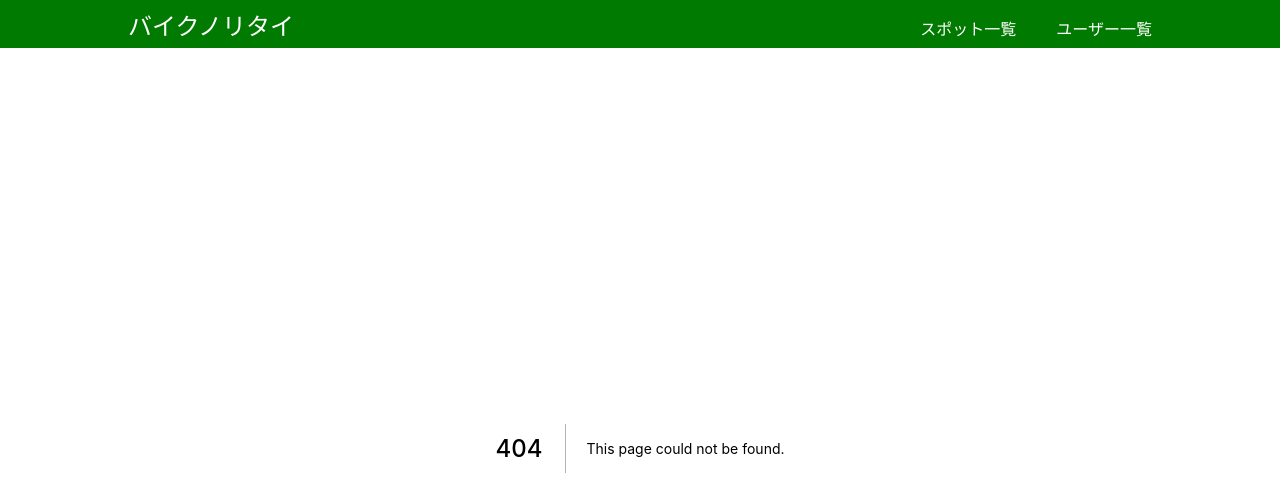
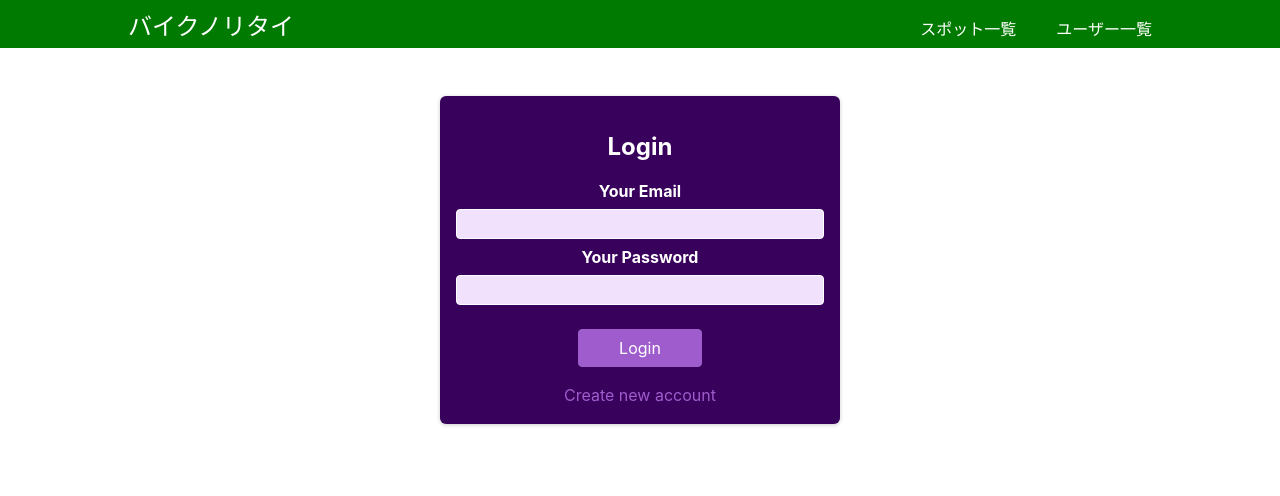
Before and after one commit to tatsuro1997/bike-noritai, a Next.js app: page /auth in a window 1280 px wide. Before the commit this address had no page. Shown: the top 496 px of the page. Built offline with nearby package versions, Linux system fonts and the light colour scheme; no server answers.

Commit message:
Adding User Registration

```diff
--- /dev/null
+++ b/components/auth/auth-form.js
@@ -0,0 +1,94 @@
+import { useState, useRef } from "react";
+import { signIn } from "next-auth/react";
+import { useRouter } from "next/router";
+
+import classes from "./auth-form.module.css";
+
+async function createUser(email, password) {
+  const response = await fetch("/api/auth/signup", {
+    method: "POST",
+    body: JSON.stringify({ email, password }),
+    headers: {
+      "Content-Type": "application/json",
+    },
+  });
+
+  const data = await response.json();
+
+  if (!response.ok) {
+    throw new Error(data.message || "Something went wrong!");
+  }
+
+  return data;
+}
+
+function AuthForm() {
+  const emailInputRef = useRef();
+  const passwordInputRef = useRef();
+
+  const [isLogin, setIsLogin] = useState(true);
+  const router = useRouter();
+
+  function switchAuthModeHandler() {
+    setIsLogin((prevState) => !prevState);
+  }
+
+  async function submitHandler(event) {
+    event.preventDefault();
+
+    const enteredEmail = emailInputRef.current.value;
+    const enteredPassword = passwordInputRef.current.value;
+
+    if (isLogin) {
+      const result = await signIn("credentials", {
+        redirect: false,
+        email: enteredEmail,
+        password: enteredPassword,
+      });
+
+      if (!result.error) {
+        router.replace('/profile')
+      }
+    } else {
+      try {
+        const result = await createUser(enteredEmail, enteredPassword);
+        console.log(result);
+      } catch (error) {
+        console.log(error);
+      }
+    }
+  }
+
+  return (
+    <section className={classes.auth}>
+      <h1>{isLogin ? "Login" : "Sign Up"}</h1>
+      <form onSubmit={submitHandler}>
+        <div className={classes.control}>
+          <label htmlFor="email">Your Email</label>
+          <input type="email" id="email" required ref={emailInputRef} />
+        </div>
+        <div className={classes.control}>
+          <label htmlFor="password">Your Password</label>
+          <input
+            type="password"
+            id="password"
+            required
+            ref={passwordInputRef}
+          />
+        </div>
+        <div className={classes.actions}>
+          <button>{isLogin ? "Login" : "Create Account"}</button>
+          <button
+            type="button"
+            className={classes.toggle}
+            onClick={switchAuthModeHandler}
+          >
+            {isLogin ? "Create new account" : "Login with existing account"}
+          </button>
+        </div>
+      </form>
+    </section>
+  );
+}
+
+export default AuthForm;
--- /dev/null
+++ b/components/auth/auth-form.module.css
@@ -0,0 +1,72 @@
+.auth {
+  margin: 3rem auto;
+  width: 95%;
+  max-width: 25rem;
+  border-radius: 6px;
+  background-color: #38015c;
+  box-shadow: 0 1px 4px rgba(0, 0, 0, 0.2);
+  padding: 1rem;
+  text-align: center;
+}
+
+.auth h1 {
+  text-align: center;
+  color: white;
+}
+
+.control {
+  margin-bottom: 0.5rem;
+}
+
+.control label {
+  display: block;
+  color: white;
+  font-weight: bold;
+  margin-bottom: 0.5rem;
+}
+
+.control input {
+  font: inherit;
+  background-color: #f1e1fc;
+  color: #38015c;
+  border-radius: 4px;
+  border: 1px solid white;
+  width: 100%;
+  text-align: left;
+  padding: 0.25rem;
+}
+
+.actions {
+  margin-top: 1.5rem;
+  display: flex;
+  flex-direction: column;
+  align-items: center;
+}
+
+.actions button {
+  cursor: pointer;
+  font: inherit;
+  color: white;
+  background-color: #9f5ccc;
+  border: 1px solid #9f5ccc;
+  border-radius: 4px;
+  padding: 0.5rem 2.5rem;
+}
+
+.actions button:hover {
+  background-color: #873abb;
+  border-color: #873abb;
+}
+
+.actions .toggle {
+  margin-top: 1rem;
+  background-color: transparent;
+  color: #9f5ccc;
+  border: none;
+  padding: 0.15rem 1.5rem;
+}
+
+.actions .toggle:hover {
+  background-color: transparent;
+  color: #ae82cc;
+}
--- a/package.json
+++ b/package.json
@@ -13,10 +13,12 @@
     "@fortawesome/free-brands-svg-icons": "^6.1.1",
     "@fortawesome/free-solid-svg-icons": "^6.1.1",
     "@fortawesome/react-fontawesome": "^0.1.18",
+    "bcryptjs": "^2.4.3",
     "formidable": "^2.0.1",
     "mongodb": "^4.6.0",
     "mv": "^2.1.1",
     "next": "12.1.6",
+    "next-auth": "^4.3.4",
     "react": "18.1.0",
     "react-dom": "18.1.0",
     "swr": "^1.3.0"
--- /dev/null
+++ b/pages/auth.js
@@ -0,0 +1,28 @@
+import { getSession } from "next-auth/react";
+import { useRouter } from "next/router";
+import { useEffect, useState } from "react";
+
+import AuthForm from "../components/auth/auth-form";
+
+function AuthPage() {
+  const [isLoading, setIsLoading] = useState(true);
+  const router = useRouter();
+
+  useEffect(() => {
+    getSession().then((session) => {
+      if (session) {
+        router.replace("/");
+      } else {
+        setIsLoading(false);
+      }
+    });
+  }, [router]);
+
+  if (isLoading) {
+    return <p>Loading...</p>;
+  }
+
+  return <AuthForm />;
+}
+
+export default AuthPage;
```
Also changed, not shown: helpers/spot-api-util.js (added, +34 -0 lines), pages/api/auth/[...nextauth].js (added, +42 -0 lines), pages/api/auth/signup.js (added, +50 -0 lines), 2 other files (tests, documents, lock files or other folders).
